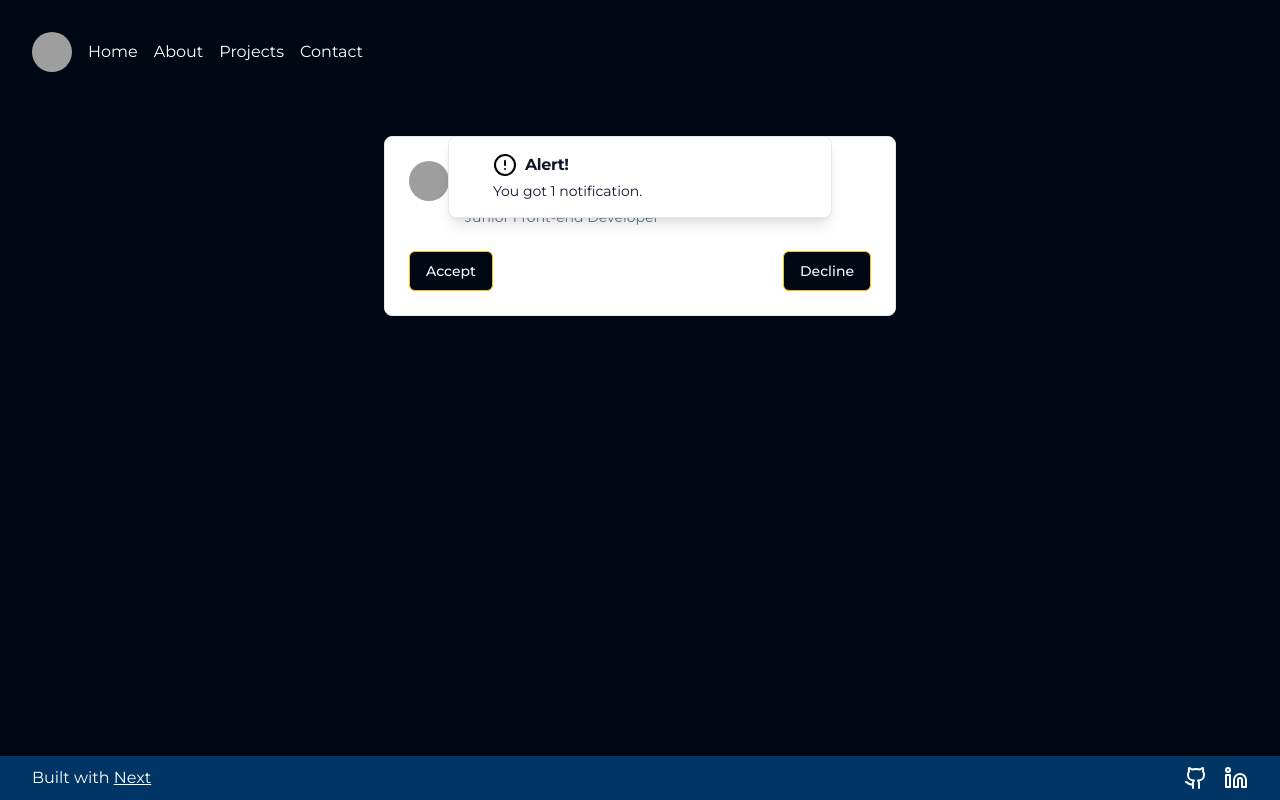
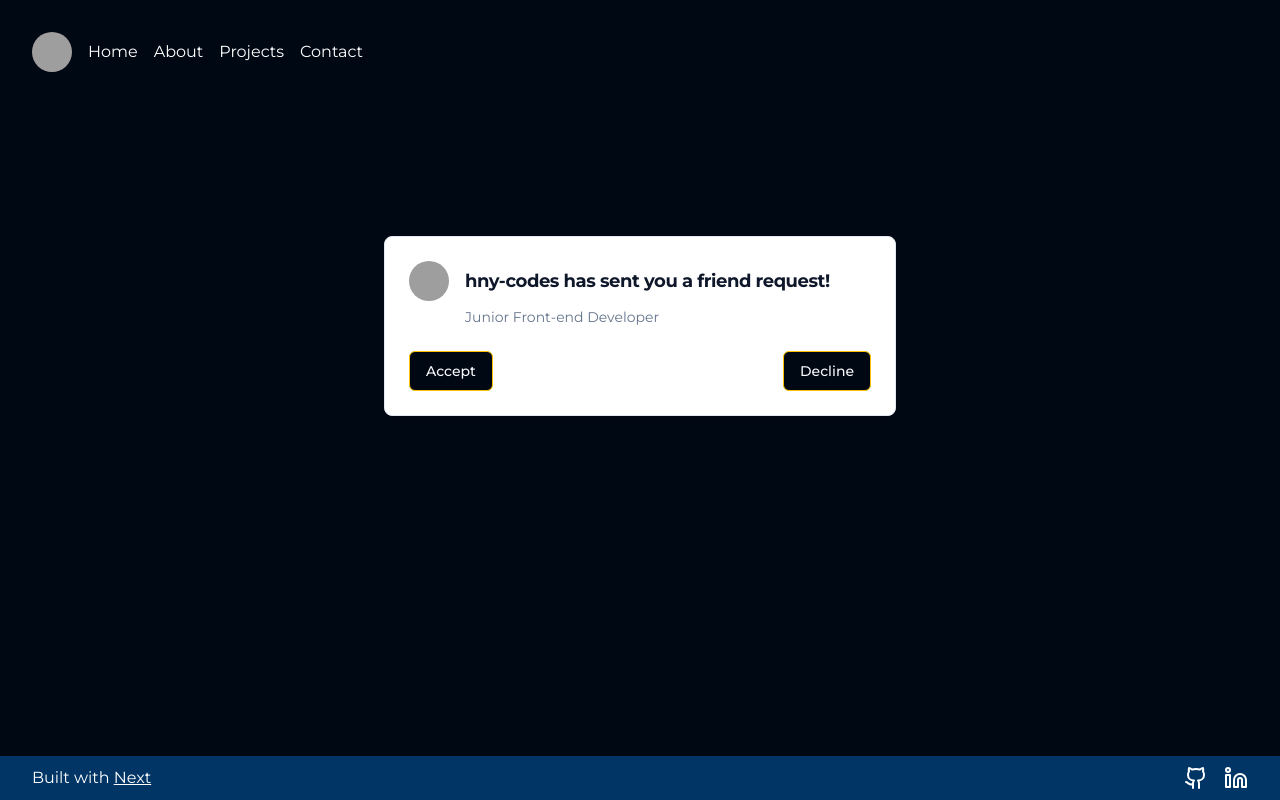
Before and after one commit to hny-codes/portfolio-next, a Next.js app: page /contact in a window 1280 px wide. Built offline with nearby package versions, Linux system fonts and the light colour scheme; grey boxes are pictures that could not be loaded.

Commit message:
Add framer motion animations to contact page

```diff
--- a/app/contact/page.tsx
+++ b/app/contact/page.tsx
@@ -19,6 +19,48 @@ import {
   XCircle,
 } from 'lucide-react';
 import { Button } from '@/components/ui/button';
+import { AnimatePresence, motion } from 'framer-motion';
+
+// Framer Motion values
+const duration: number = 0.5;
+const notifKeyframes = {
+  opacity: [0, 1, 1, 1, 1, 1, 1, 0],
+  y: [-200, -50, -50, -50, -50, -50, -200, -500],
+};
+
+const notifVariants = {
+  before: {
+    opacity: 0,
+    y: -200,
+  },
+  after: {
+    opacity: notifKeyframes.opacity,
+    y: notifKeyframes.y,
+  },
+};
+
+const cardVariants = {
+  before: { opacity: 1, y: 100 },
+  after: {
+    opacity: 1,
+    y: 0,
+    transition: {
+      duration,
+    },
+  },
+};
+
+const contactVariants = {
+  before: { opacity: 0, y: 200 },
+  after: {
+    opacity: 1,
+    y: 0,
+    transition: {
+      duration,
+      delay: duration,
+    },
+  },
+};
 
 export default function ContactPage() {
   const [request, setRequest] = useState<boolean | null>(null);
@@ -44,6 +86,15 @@ export default function ContactPage() {
     <main className='text-white'>
       <div>
         <section className='relative'>
+          <AnimatePresence>
+            <motion.div
+              initial={{ opacity: 0, y: -200 }}
+              animate={{
+                opacity: notifKeyframes.opacity,
+                y: notifKeyframes.y,
+              }}
+              transition={{ duration: duration + 3 }}
+            >
               <Alert
                 className={`w-[80%] mx-auto alert ${
                   request === null ? 'block' : 'hidden'
@@ -55,8 +106,15 @@ export default function ContactPage() {
                 </AlertTitle>
                 <AlertDescription>You got 1 notification.</AlertDescription>
               </Alert>
+            </motion.div>
+            <motion.div
+              initial={{ opacity: 0, y: -200 }}
+              animate={request === null ? 'before' : 'after'}
+              transition={{ duration: duration + 4 }}
+              variants={notifVariants}
+            >
               <Alert
-            className={`w-[80%] mx-auto alert ${
+                className={`w-[80%] mx-auto z-20 alert ${
                   request === true ? 'block' : 'hidden'
                 }`}
               >
@@ -69,6 +127,13 @@ export default function ContactPage() {
                   Looking forward to getting to know you!
                 </AlertDescription>
               </Alert>
+            </motion.div>
+            <motion.div
+              initial={{ opacity: 0, y: -200 }}
+              animate={request === null ? 'before' : 'after'}
+              transition={{ duration: duration + 4 }}
+              variants={notifVariants}
+            >
               <Alert
                 className={`w-[80%] mx-auto alert ${
                   request === false ? 'block' : 'hidden'
@@ -84,6 +149,14 @@ export default function ContactPage() {
                   regardless!
                 </AlertDescription>
               </Alert>
+            </motion.div>
+          </AnimatePresence>
+          <motion.div
+            initial={{ opacity: 0, y: -200 }}
+            animate={request === null ? 'before' : 'after'}
+            transition={{ duration, delay: duration }}
+            variants={cardVariants}
+          >
             <Card className='w-[60%] mx-auto my-8 max-w-lg'>
               <CardHeader>
                 <CardTitle className='flex items-center gap-4 font-bold'>
@@ -120,6 +193,11 @@ export default function ContactPage() {
                 </Button>
               </CardFooter>
             </Card>
+          </motion.div>
+          <motion.div
+            animate={request === null ? 'before' : 'after'}
+            variants={contactVariants}
+          >
             <Card
               className={`w-[80%] mx-auto max-w-2xl ${
                 request === null ? 'hidden' : 'block'
@@ -155,6 +233,7 @@ export default function ContactPage() {
                 </div>
               </CardContent>
             </Card>
+          </motion.div>
         </section>
       </div>
     </main>
```
Lines whose indentation alone changed are shown as unchanged.
